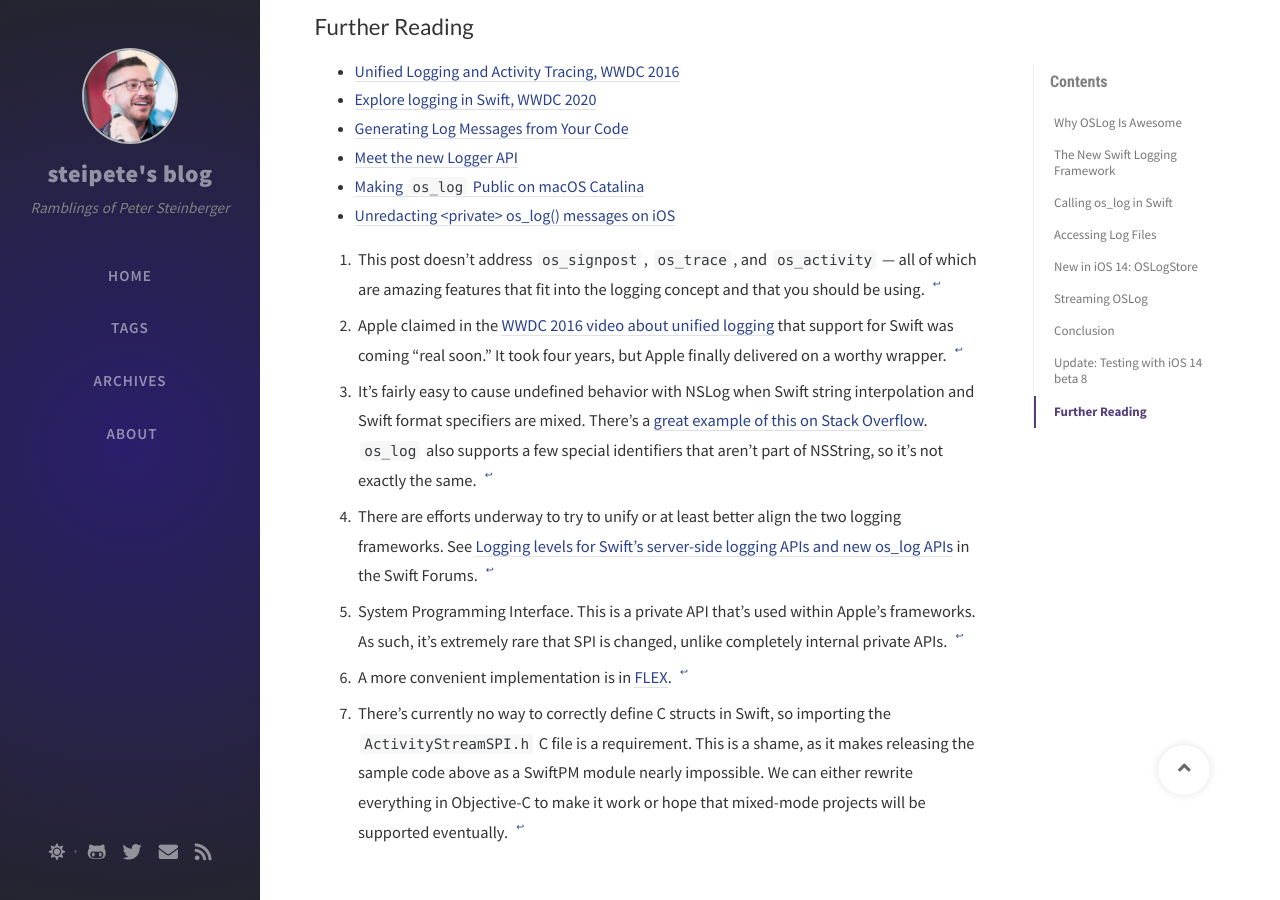
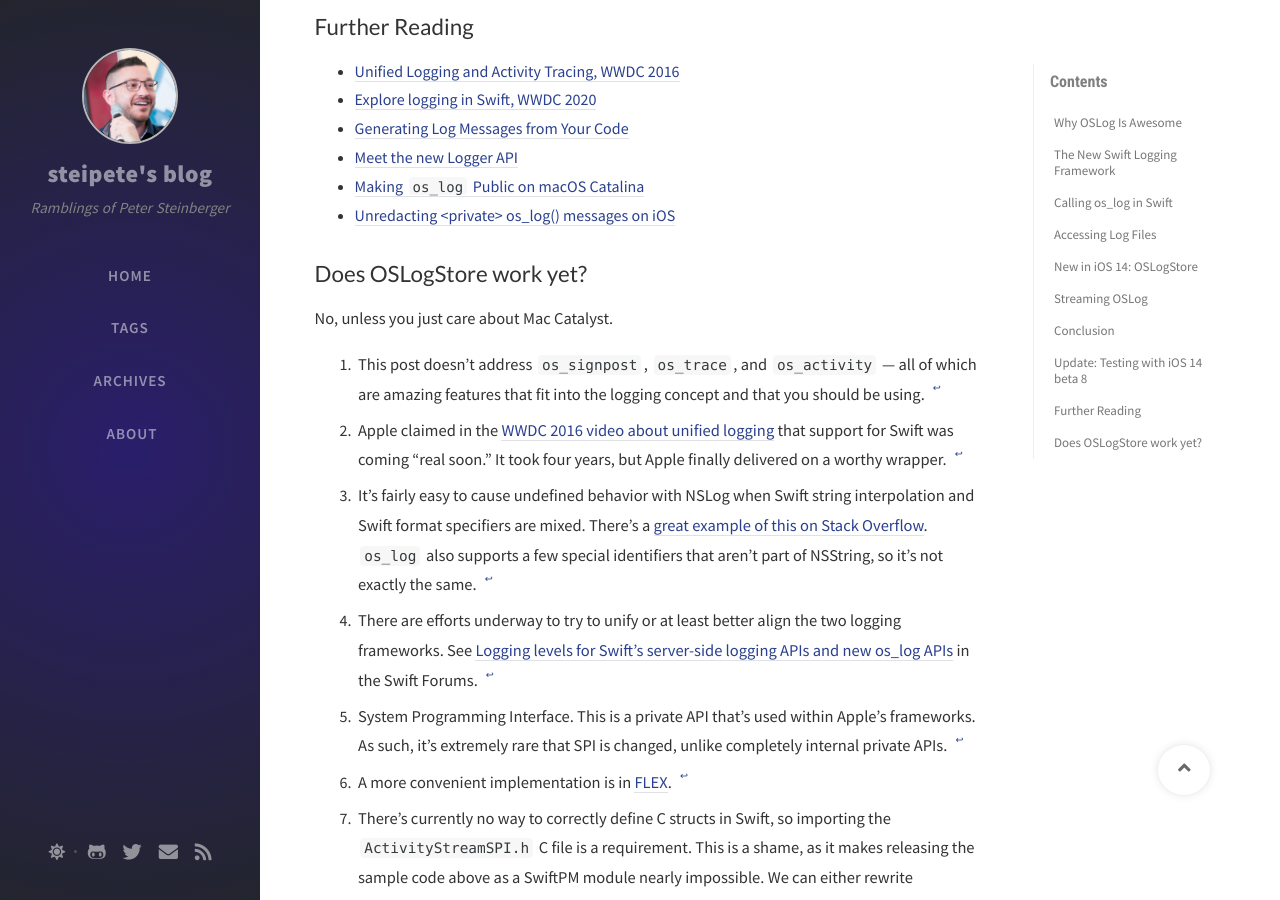
Before and after one commit to steipete/steipete.com, a Jekyll site: the page built from _posts/2020-08-22-logging-in-swift.md, in a window 1280 px wide and 900 px high, scrolled down 8464 px. Built offline with Jekyll 4.4.1, drawn with Linux system fonts in a browser that asks for light colours; nearby versions of some CDN libraries; comment, search, counter and statistics services are not loaded.

Commit message:
updategs

```diff
--- a/_posts/2020-08-22-logging-in-swift.md
+++ b/_posts/2020-08-22-logging-in-swift.md
@@ -283,3 +283,7 @@ Accessing the log store still works on Catalyst, however I only did a quick run
 - [Meet the new Logger API](https://wwdcbysundell.com/2020/meet-the-new-logger-api/)
 - [Making `os_log` Public on macOS Catalina](https://saagarjha.com/blog/2019/09/29/making-os-log-public-on-macos-catalina/)
 - [Unredacting \<private> os_log() messages on iOS](https://github.com/EthanArbuckle/unredact-private-os_logs)
+
+## Does OSLogStore work yet?
+
+No, unless you just care about Mac Catalyst.
```
